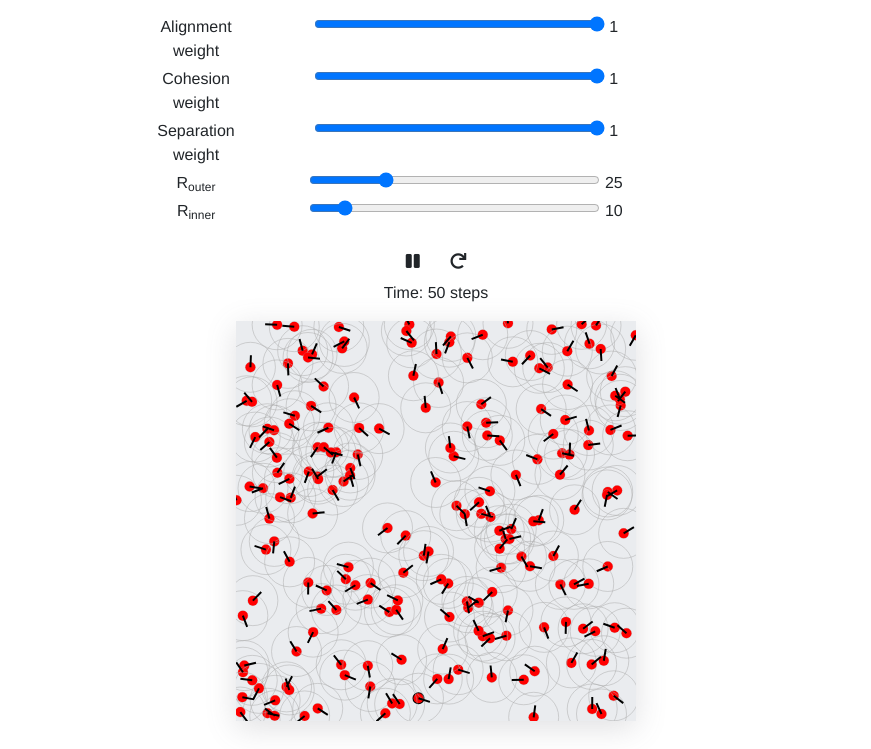
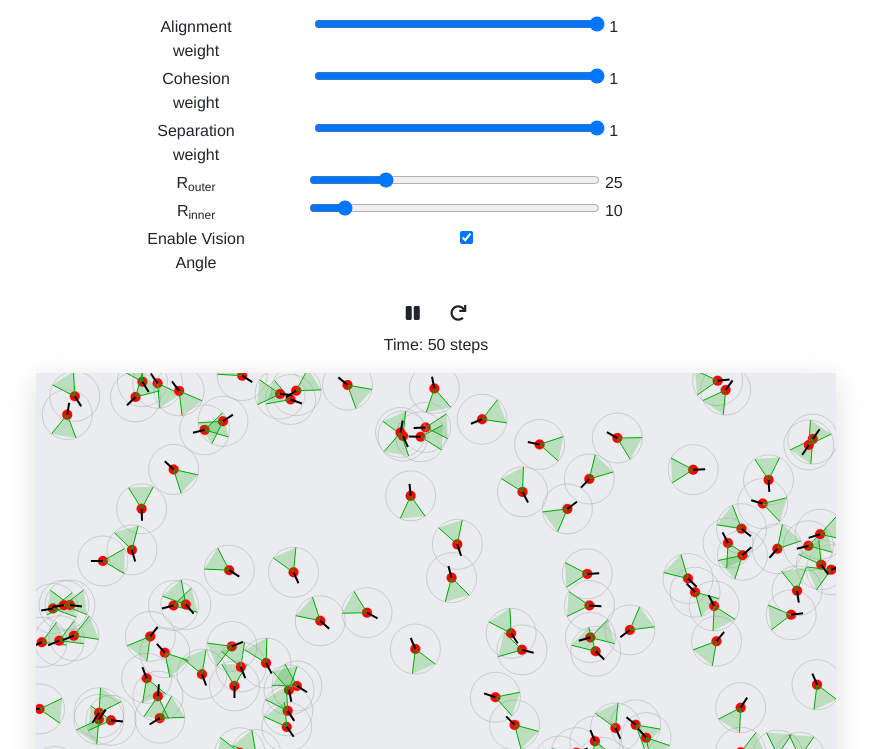
Before and after one commit to Svullers/NaCo2526-Swarm-Intelligence, a website: page si-exercises/exercise_boids/boids.html in a window 1280 px wide. Shown: the part 133-882 px from the top of the page, without its empty margins (204-1075 px from the left). Drawn offline with nearby package versions, Linux system fonts and the light colour scheme; animation ran at ten frames a second.

Commit message:
Did some work on the boids, the vision angle does not work.

```diff
--- a/si-exercises/exercise_boids/boids.html
+++ b/si-exercises/exercise_boids/boids.html
@@ -105,6 +105,13 @@ function toggleRunning(){
 	</td>
 	<td style="width:20%"></td>
 </tr>
+<tr>
+    <td style="width:20%">Enable Vision Angle</td>
+    <td style="width:70%">
+        <input type="checkbox" id="Enable Vision Angle" checked>
+    </td>
+    <td style="width:20%"></td>
+</tr>
 </table>
 
 
--- a/si-exercises/exercise_boids/boids.js
+++ b/si-exercises/exercise_boids/boids.js
@@ -1,7 +1,7 @@
 let canvas, S
 let conf = {
-	w : 400,
-	h : 400,
+	w : 800,
+	h : 800,
 	N : 200,
 	zoom : 1,
 	innerRadius : 10,
@@ -70,11 +70,67 @@ class Canvas {
 		ctx.stroke()
 	}
 
+	rotateVector(v, angle){
+	return [
+		v[0]*Math.cos(angle) - v[1]*Math.sin(angle),
+		v[0]*Math.sin(angle) + v[1]*Math.cos(angle)
+	]
+	}
+
+
+drawVisionCone(p) {
+    const ctx = this.ctx;
+    const zoom = this.zoom;
+
+    const start = p.multiplyVector(p.pos, zoom); // center
+    const radius = this.S.conf.outerRadius * zoom;
+    const halfAngle = p.viewAngleDeg * Math.PI / 180;
+    const angle = Math.atan2(p.dir[1], p.dir[0]);
+
+    // Calculate the two boundary points
+    const left = [
+        start[0] + Math.cos(angle + halfAngle) * radius,
+        start[1] + Math.sin(angle + halfAngle) * radius
+    ];
+    const right = [
+        start[0] + Math.cos(angle - halfAngle) * radius,
+        start[1] + Math.sin(angle - halfAngle) * radius
+    ];
+
+    // Draw the filled area between the lines
+    ctx.beginPath();
+    ctx.moveTo(start[0], start[1]); // center
+    ctx.lineTo(left[0], left[1]);   // left edge
+    ctx.lineTo(right[0], right[1]); // right edge
+    ctx.closePath();                 // back to center
+    ctx.fillStyle = "rgba(0, 170, 0, 0.2)";
+    ctx.fill();
+
+    // Optional: draw the lines on top
+    ctx.strokeStyle = "#00aa00";
+    ctx.lineWidth = 1;
+    ctx.beginPath();
+    ctx.moveTo(start[0], start[1]);
+    ctx.lineTo(left[0], left[1]);
+    ctx.moveTo(start[0], start[1]);
+    ctx.lineTo(right[0], right[1]);
+    ctx.stroke();
+}
+
 	drawSwarm(){
 		this.background( "eaecef" )
+		const showVision = document.getElementById("Enable Vision Angle").checked
 		for( let p of this.S.swarm ){
 			this.fillCircle( p.pos, "ff0000" )
-			this.drawCircle( p.pos, "aaaaaa", this.S.conf.outerRadius )
+
+			if(showVision){
+				this.drawVisionCone(p)
+				this.drawCircle( p.pos, "aaaaaa", this.S.conf.outerRadius )
+			}
+			else{
+				this.drawCircle( p.pos, "aaaaaa", this.S.conf.outerRadius )
+			}
+
 		}
 		this.drawDirections()
 	}
@@ -217,85 +273,218 @@ class Scene {
 
 
 
+
 class Particle {
-	constructor( Scene, i ){
+
+	constructor(Scene, i){
+
 		this.S = Scene
+		this.id = i
+
+		this.pos = this.S.randomPosition()
+
+		// direction vector (unit length)
+		this.dir = this.S.randomDirection()
+
+		this.acc = [0,0]
+
 		this.speed = 1
-		this.id = i
-		this.pos = this.S.randomPosition()
-		this.dir = this.S.randomDirection()
+		this.maxForce = 0.05
+
+		this.viewAngleDeg = 150; // 45° forward
+    	this.viewAngle = Math.cos(this.viewAngleDeg * Math.PI / 180); // for dot product
 	}
-	// return a + b
-	addVectors( a, b ){
-		const dim = a.length
-		let out = []
-		for( let d = 0; d < dim; d++ ){
-			out.push( a[d] + b[d] )
-		}
-		return out
+
+	// ----------------
+	// Vector utilities
+	// ----------------
+
+	addVectors(a,b){
+		return [a[0] + b[0], a[1] + b[1]]
 	}
-	// return a - b
-	subtractVectors( a, b ){
-		const dim = a.length
-		let out = []
-		for( let d = 0; d < dim; d++ ){
-			out.push( a[d] - b[d] )
-		}
-		return out
+
+	subtractVectors(a,b){
+		return [a[0] - b[0], a[1] - b[1]]
 	}
-	// multiply vector by a constant
-	multiplyVector( a, c ){
-		return a.map(( x ) => x * c )
+
+	multiplyVector(a,c){
+		return [a[0] * c, a[1] * c]
 	}
-	// normalize vector to unit length
-	normalizeVector( a ){
+
+	normalizeVector(a){
 		return this.S.normalizeVector(a)
 	}
 
-	// should return a unit vector in average neighbor direction for neighbors within
-	// distance neighborRadius
-	alignmentVector( neighborRadius ){
+	limitForce(v){
 
-		return this.dir
+		let n = this.normalizeVector(v)
 
+		if(n[0] !== 0 || n[1] !== 0){
+			return this.multiplyVector(n, this.maxForce)
+		}
+
+		return v
 	}
 
-	// should return a unit vector in the direction from current position to the
-	// average position of neighbors within distance neighborRadius
-	cohesionVector( neighborRadius ){
+	inFieldOfView(p){
+		let wrapped = this.S.wrap(p.pos, this.pos)
+		let toNeighbor = this.subtractVectors(wrapped, this.pos)
+		toNeighbor = this.normalizeVector(toNeighbor)
+		let dot = this.dir[0]*toNeighbor[0] + this.dir[1]*toNeighbor[1]
+		return dot > this.viewAngle
+}
 
-		return this.dir
+	// ----------------
+	// Alignment
+	// ----------------
 
+	alignment(neighbors){
+		const showVision = document.getElementById("Enable Vision Angle").checked
+		let steer = [0,0]
+
+		if(neighbors.length === 0) return steer
+
+		for(let p of neighbors){
+			if(!this.inFieldOfView(p) && showVision) continue
+
+			steer = this.addVectors(steer, p.dir)
+		}
+
+		steer = this.multiplyVector(steer, 1/neighbors.length)
+
+		steer = this.normalizeVector(steer)
+		steer = this.multiplyVector(steer, this.speed)
+
+		let currentVel = this.multiplyVector(this.dir, this.speed)
+
+		steer = this.subtractVectors(steer, currentVel)
+
+		return this.limitForce(steer)
 	}
 
-	// as cohesionVector, but now return the opposite direction for the given
-	separationVector( neighborRadius ){
+	// ----------------
+	// Cohesion
+	// ----------------
 
-		return this.dir
+	cohesion(neighbors){
+		const showVision = document.getElementById("Enable Vision Angle").checked
+		let center = [0,0]
 
+		if(neighbors.length === 0) return center
+
+		for(let p of neighbors){
+
+			if(!this.inFieldOfView(p) && showVision) continue
+
+			let wrapped = this.S.wrap(p.pos, this.pos)
+
+			center = this.addVectors(center, wrapped)
+		}
+
+		center = this.multiplyVector(center, 1/neighbors.length)
+
+		let desired = this.subtractVectors(center, this.pos)
+
+		desired = this.normalizeVector(desired)
+		desired = this.multiplyVector(desired, this.speed)
+
+		let currentVel = this.multiplyVector(this.dir, this.speed)
+
+		let steer = this.subtractVectors(desired, currentVel)
+
+		return this.limitForce(steer)
 	}
+
+	// ----------------
+	// Separation
+	// ----------------
+
+	separation(neighbors){
+		const showVision = document.getElementById("Enable Vision Angle").checked
+		let steer = [0,0]
+		let count = 0
+
+		for(let p of neighbors){
+
+
+			let wrapped = this.S.wrap(p.pos, this.pos)
+
+			let diff = this.subtractVectors(this.pos, wrapped)
+
+			let d = this.S.dist(this.pos, wrapped)
+
+			if(d > 0){
+
+				diff = this.multiplyVector(diff, 1/d)
+
+				steer = this.addVectors(steer, diff)
+
+				count++
+			}
+		}
+
+		if(count > 0){
+			steer = this.multiplyVector(steer, 1/count)
+		}
+
+		if(steer[0] !== 0 || steer[1] !== 0){
+
+			steer = this.normalizeVector(steer)
+			steer = this.multiplyVector(steer, this.speed)
+
+			let currentVel = this.multiplyVector(this.dir, this.speed)
+
+			steer = this.subtractVectors(steer, currentVel)
+		}
+
+		return this.limitForce(steer)
+	}
+
+	// ----------------
+	// Main update
+	// ----------------
 
 	updateVector(){
 
-		let align_weight = this.S.conf.alignment
-		let cohesion_weight = this.S.conf.cohesion
-		let separation_weight = this.S.conf.separation
+		let neighborsOuter = this.S.neighbours(this, this.S.conf.outerRadius)
 
-		const align = this.multiplyVector( this.alignmentVector( this.S.conf.outerRadius ), align_weight )
-		const cohesion = this.multiplyVector(this.cohesionVector( this.S.conf.outerRadius ), cohesion_weight )
-		const separation = this.multiplyVector( this.separationVector(this.S.conf.innerRadius ), separation_weight )
+		let neighborsInner = this.S.neighbours(this, this.S.conf.innerRadius)
 
-		// Add your code to combine the particle's current this.dir with the (weighted)
-		// alignment, cohesion, and separation directions.
-		// Make sure to update the properties this.dir and this.pos accordingly.
-		// What happens when the new position lies across the field boundary?
+		let align = this.alignment(neighborsOuter)
+		let coh   = this.cohesion(neighborsOuter)
+		let sep   = this.separation(neighborsInner)
 
-		this.pos = this.pos
-		this.dir = this.dir
+		align = this.multiplyVector(align, this.S.conf.alignment)
+		coh   = this.multiplyVector(coh, this.S.conf.cohesion)
+		sep   = this.multiplyVector(sep, this.S.conf.separation)
 
+		this.acc = [0,0]
+
+		this.acc = this.addVectors(this.acc, align)
+		this.acc = this.addVectors(this.acc, coh)
+		this.acc = this.addVectors(this.acc, sep)
+
+		this.acc = this.limitForce(this.acc)
+
+		// update direction
+		let vel = this.multiplyVector(this.dir, this.speed)
+
+		vel = this.addVectors(vel, this.acc)
+
+		this.dir = this.normalizeVector(vel)
+
+		// move with constant speed
+		this.pos = this.addVectors(
+			this.pos,
+			this.multiplyVector(this.dir, this.speed)
+		)
+
+		this.pos = this.S.wrap(this.pos)
 	}
 
 }
+
+
 
 
 
```
